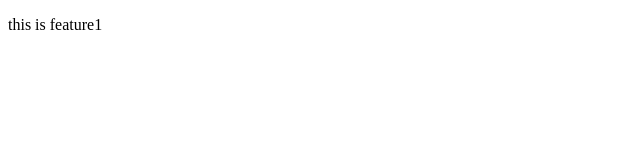
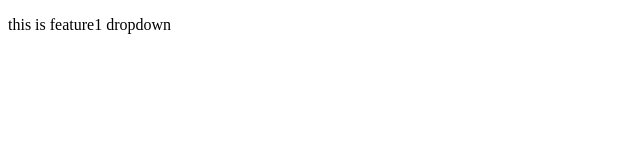
Before and after one commit to vaiconiq/localrepo, a plain HTML site: page index.html in a window 1280 px wide. Shown: the full height of the page, 0-640 px from the left. Drawn offline with Linux system fonts and the light colour scheme.

Commit message:
dropdown

```diff
--- a/index.html
+++ b/index.html
@@ -3,7 +3,7 @@
 <head>
     <meta charset="UTF-8">
     <title>New Title</title>
-    <p>this is feature1</p>
+    <p>this is feature1 dropdown</p>
 </head>
 <body>
 
```
